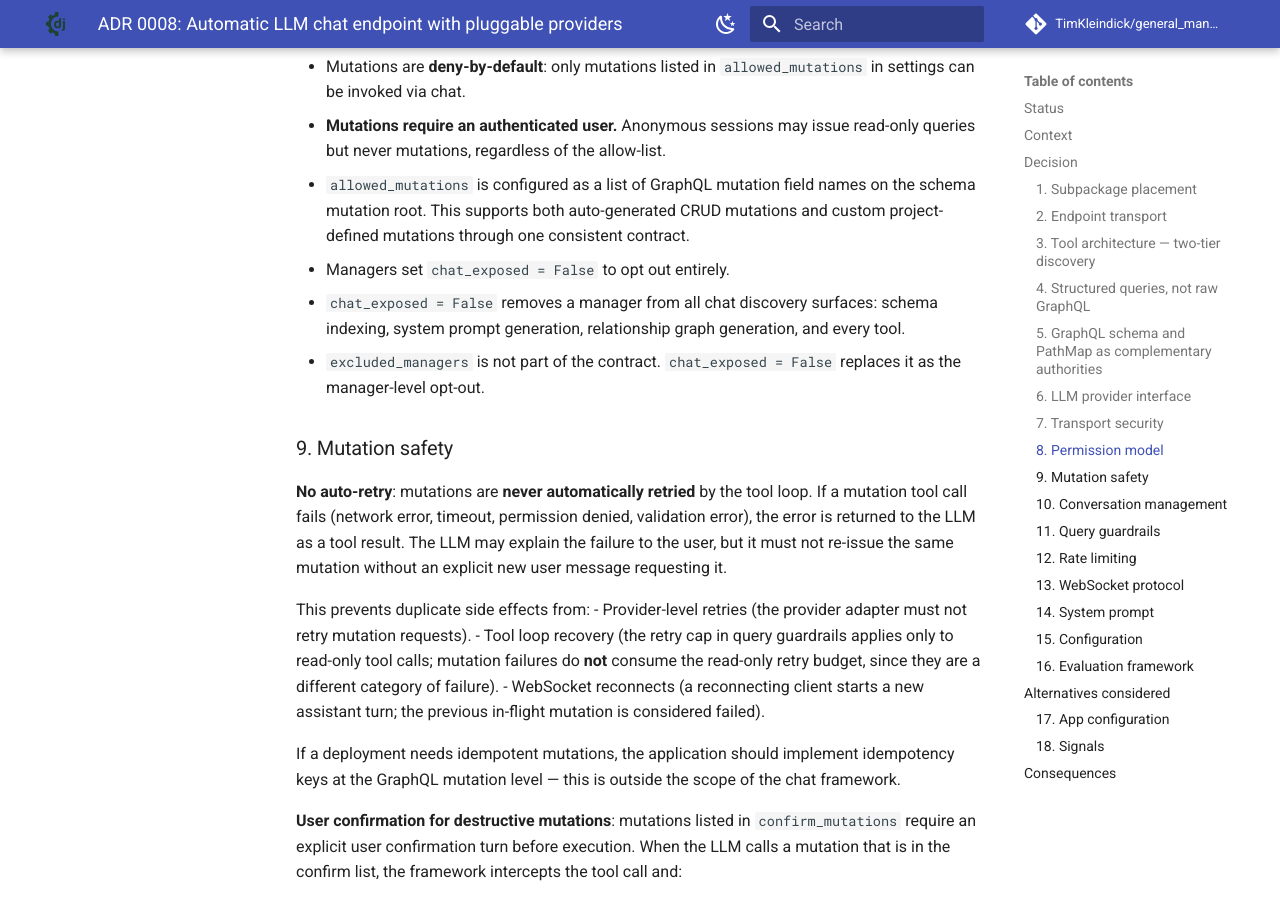
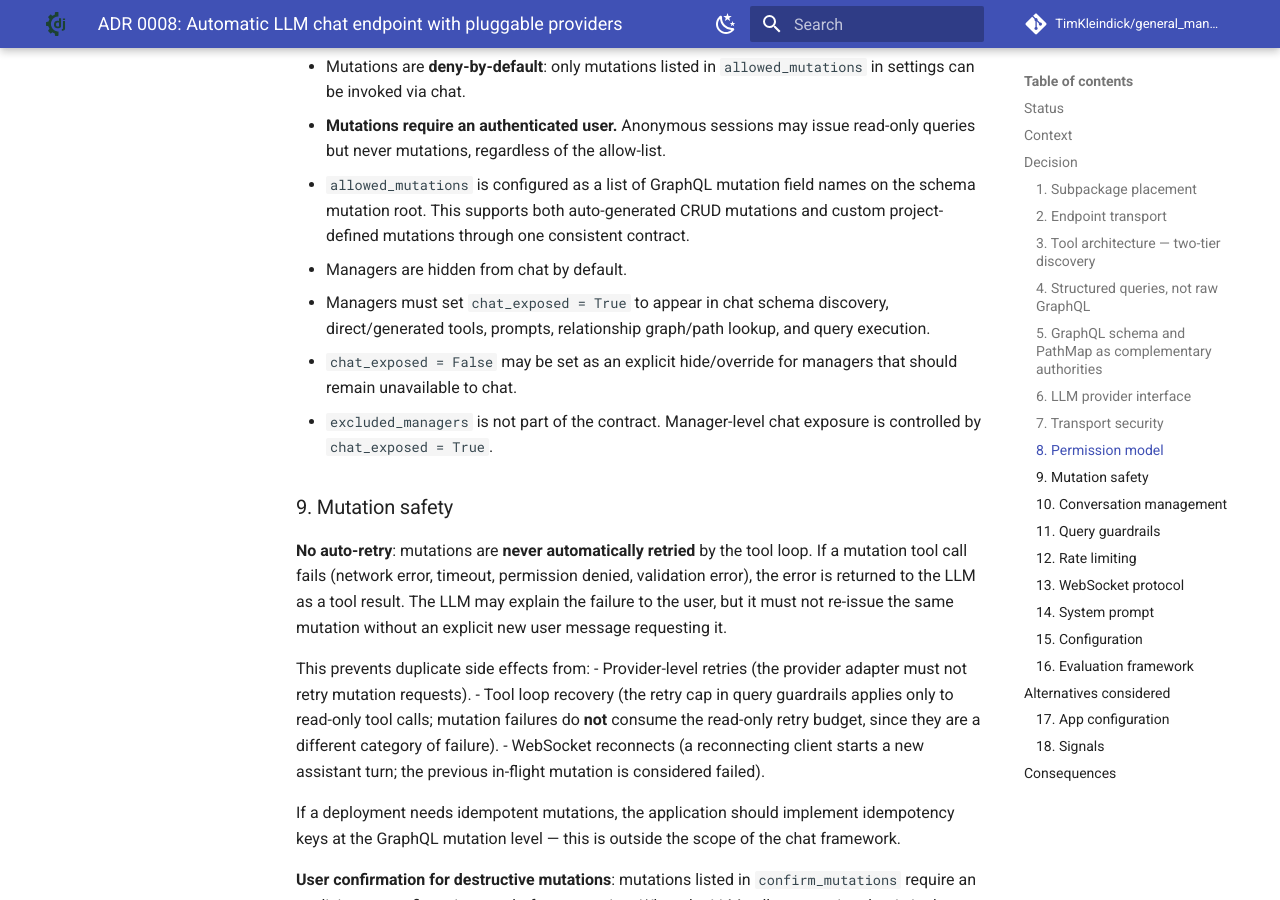
Before and after one commit to TimKleindick/general_manager, an MkDocs documentation site: the page built from docs/adr/0008-llm-chat-endpoint.md, in a window 1280 px wide and 900 px high, scrolled down 5348 px. Built offline with MkDocs 1.6.1 and Material for MkDocs 9.7.7, drawn with Linux system fonts in a browser that asks for light colours; comment, search, counter and statistics services are not loaded; some of the changed text lies outside the part shown.

Commit message:
fix: require explicit chat manager exposure

````diff
--- a/docs/adr/0008-llm-chat-endpoint.md
+++ b/docs/adr/0008-llm-chat-endpoint.md
@@ -18,7 +18,8 @@ Key requirements gathered from design discussions:
 - **Pluggable LLM providers**: Ollama (local), Anthropic, OpenAI, and Google
   Gemini shipped by default, with a protocol-based interface for custom providers.
 - **Permission-aware**: the LLM operates with the requesting user's permissions.
-  Mutations require explicit allow-listing; managers can opt out of chat exposure.
+  Mutations require explicit allow-listing; managers must explicitly opt in to
+  chat exposure.
 - **WebSocket streaming** with SSE/HTTP fallback for environments that block WS.
 - **Conversation persistence**: tied to authenticated user or anonymous session,
   with context window management (recent messages in full, older summarised).
@@ -232,12 +233,14 @@ GENERAL_MANAGER = {
 - `allowed_mutations` is configured as a list of GraphQL mutation field names on
   the schema mutation root. This supports both auto-generated CRUD mutations and
   custom project-defined mutations through one consistent contract.
-- Managers set `chat_exposed = False` to opt out entirely.
-- `chat_exposed = False` removes a manager from all chat discovery surfaces:
-  schema indexing, system prompt generation, relationship graph generation, and
-  every tool.
-- `excluded_managers` is not part of the contract. `chat_exposed = False`
-  replaces it as the manager-level opt-out.
+- Managers are hidden from chat by default.
+- Managers must set `chat_exposed = True` to appear in chat schema discovery,
+  direct/generated tools, prompts, relationship graph/path lookup, and query
+  execution.
+- `chat_exposed = False` may be set as an explicit hide/override for managers
+  that should remain unavailable to chat.
+- `excluded_managers` is not part of the contract. Manager-level chat exposure
+  is controlled by `chat_exposed = True`.
 
 ### 9. Mutation safety
 
@@ -424,9 +427,13 @@ GENERAL_MANAGER = {
 }
 ```
 
-Manager-level opt-out:
+Manager-level chat exposure:
 
 ```python
+class PartConfig(GeneralManager):
+    chat_exposed = True
+
+
 class SecretConfig(GeneralManager):
     chat_exposed = False
 ```
@@ -544,8 +551,9 @@ or policy enforcement without subclassing any chat component.
 - **Database tables**: conversation, message, and pending-confirmation storage
   adds new Django models under the existing `general_manager` app.
 - **Existing code impact**: minimal. A `chat_exposed` class attribute is added to
-  the `GeneralManager` base class (defaults to `True`). No changes to existing
-  interfaces, permissions, or GraphQL schema generation.
+  the `GeneralManager` base class (defaults to `False`). Managers that should be
+  visible in chat must set `chat_exposed = True`; no changes are required to
+  existing interfaces, permissions, or GraphQL schema generation.
 - **Mutation configuration contract**: mutation exposure is controlled by exact
   GraphQL mutation field names, so generated and custom mutations are configured
   uniformly and can be validated against the schema at startup.
````
Also changed, not shown: docs/chat_implementation_plan.md (+12 -9 lines), 9 other files.
